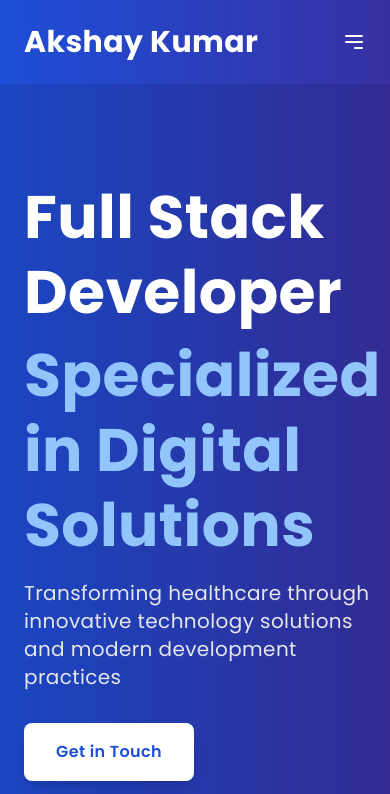
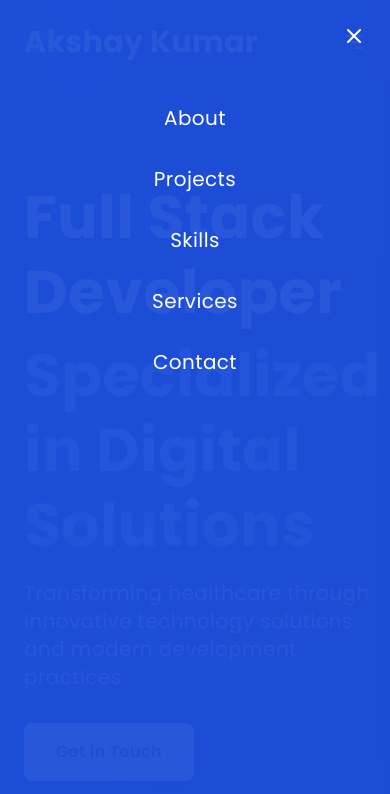
Before and after one commit to Akshyakky/MyPortfolio, a website: page src/pages/mainpage.html in a window 390 px wide. Both pictures are taken after a click on the button 354 px from the left and 42 px from the top of the page. Shown: the top 794 px of the page. Drawn offline with nearby package versions, Linux system fonts and the light colour scheme.

Commit message:
Menu Click bug fixed

```diff
--- a/src/js/menu.js
+++ b/src/js/menu.js
@@ -1,17 +1,87 @@
+// menu.js
 document.addEventListener("DOMContentLoaded", function () {
   const menuButton = document.getElementById("menu-button");
+  const closeMenuButton = document.getElementById("close-menu");
   const mobileMenu = document.getElementById("mobile-menu");
-  const closeMenu = document.getElementById("close-menu");
+  const body = document.body;
 
-  function toggleMenu() {
-    mobileMenu.classList.toggle("translate-x-full");
+  // Remove any existing event listeners
+  const clearExistingListeners = () => {
+    const newMenuButton = menuButton.cloneNode(true);
+    const newCloseButton = closeMenuButton.cloneNode(true);
+    menuButton.parentNode.replaceChild(newMenuButton, menuButton);
+    closeMenuButton.parentNode.replaceChild(newCloseButton, closeMenuButton);
+    return [newMenuButton, newCloseButton];
+  };
+
+  const [newMenuButton, newCloseButton] = clearExistingListeners();
+
+  // Menu state
+  let isMenuOpen = false;
+
+  // Menu functions
+  function openMenu() {
+    isMenuOpen = true;
+    mobileMenu.classList.remove("translate-x-full");
+    body.style.overflow = "hidden";
+    mobileMenu.setAttribute("aria-expanded", "true");
   }
 
-  menuButton?.addEventListener("click", toggleMenu);
-  closeMenu?.addEventListener("click", toggleMenu);
+  function closeMenu() {
+    isMenuOpen = false;
+    mobileMenu.classList.add("translate-x-full");
+    body.style.overflow = "";
+    mobileMenu.setAttribute("aria-expanded", "false");
+  }
 
-  // Close menu when clicking on a link
-  document.querySelectorAll("#mobile-menu a").forEach((link) => {
-    link.addEventListener("click", toggleMenu);
+  // Event Listeners
+  newMenuButton.addEventListener("click", (e) => {
+    e.preventDefault();
+    e.stopPropagation();
+    openMenu();
+  });
+
+  newCloseButton.addEventListener("click", (e) => {
+    e.preventDefault();
+    e.stopPropagation();
+    closeMenu();
+  });
+
+  // Close menu when clicking links
+  const menuLinks = document.querySelectorAll("#mobile-menu a");
+  menuLinks.forEach((link) => {
+    link.addEventListener("click", () => {
+      closeMenu();
+    });
+  });
+
+  // Close menu when clicking outside
+  document.addEventListener("click", (e) => {
+    if (isMenuOpen && !mobileMenu.contains(e.target) && !newMenuButton.contains(e.target)) {
+      closeMenu();
+    }
+  });
+
+  // Handle escape key
+  document.addEventListener("keydown", (e) => {
+    if (e.key === "Escape" && isMenuOpen) {
+      closeMenu();
+    }
+  });
+
+  // Prevent scroll when menu is open
+  mobileMenu.addEventListener(
+    "touchmove",
+    (e) => {
+      if (isMenuOpen) {
+        e.preventDefault();
+      }
+    },
+    { passive: false }
+  );
+
+  // Reset body overflow when navigating away
+  window.addEventListener("beforeunload", () => {
+    body.style.overflow = "";
   });
 });
--- a/src/pages/mainpage.html
+++ b/src/pages/mainpage.html
@@ -60,21 +60,28 @@
     </header>
 
     <!-- Mobile Menu -->
-    <nav id="mobile-menu" class="md:hidden fixed inset-0 bg-blue-700 bg-opacity-95 z-50 transform transition-transform duration-300 ease-in-out translate-x-full">
+    <nav
+      id="mobile-menu"
+      class="md:hidden fixed inset-0 bg-blue-700 bg-opacity-95 z-50 transform transition-transform duration-300 ease-in-out translate-x-full"
+      aria-label="Mobile navigation"
+      aria-expanded="false"
+    >
       <div class="flex justify-end p-4">
-        <button id="close-menu" class="text-white">
+        <button id="close-menu" class="text-white p-2 hover:bg-blue-600 rounded-lg transition-colors" aria-label="Close menu">
           <svg class="w-6 h-6" fill="none" stroke="currentColor" viewBox="0 0 24 24">
             <path stroke-linecap="round" stroke-linejoin="round" stroke-width="2" d="M6 18L18 6M6 6l12 12"></path>
           </svg>
         </button>
       </div>
-      <ul class="flex flex-col items-center space-y-8 py-8">
-        <li><a href="about.html" class="text-white text-xl hover:text-gray-300 transition duration-300">About</a></li>
-        <li><a href="projects.html" class="text-white text-xl hover:text-gray-300 transition duration-300">Projects</a></li>
-        <li><a href="skills.html" class="text-white text-xl hover:text-gray-300 transition duration-300">Skills</a></li>
-        <li><a href="services.html" class="text-white text-xl hover:text-gray-300 transition duration-300">Services</a></li>
-        <li><a href="contact.html" class="text-white text-xl hover:text-gray-300 transition duration-300">Contact</a></li>
-      </ul>
+      <div class="h-full overflow-y-auto">
+        <ul class="flex flex-col items-center space-y-8 py-8">
+          <li><a href="about.html" class="text-white text-xl hover:text-gray-300 transition duration-300 p-2">About</a></li>
+          <li><a href="projects.html" class="text-white text-xl hover:text-gray-300 transition duration-300 p-2">Projects</a></li>
+          <li><a href="skills.html" class="text-white text-xl hover:text-gray-300 transition duration-300 p-2">Skills</a></li>
+          <li><a href="services.html" class="text-white text-xl hover:text-gray-300 transition duration-300 p-2">Services</a></li>
+          <li><a href="contact.html" class="text-white text-xl hover:text-gray-300 transition duration-300 p-2">Contact</a></li>
+        </ul>
+      </div>
     </nav>
 
     <!-- Main Content -->
```
